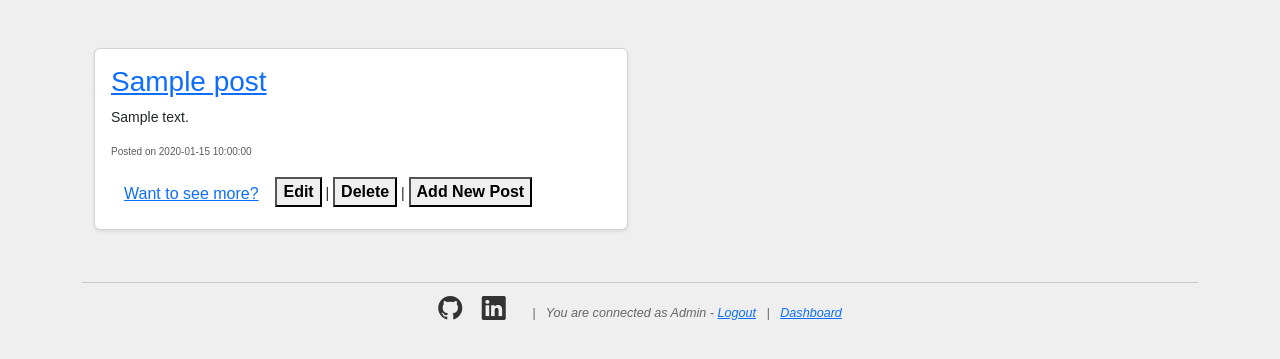
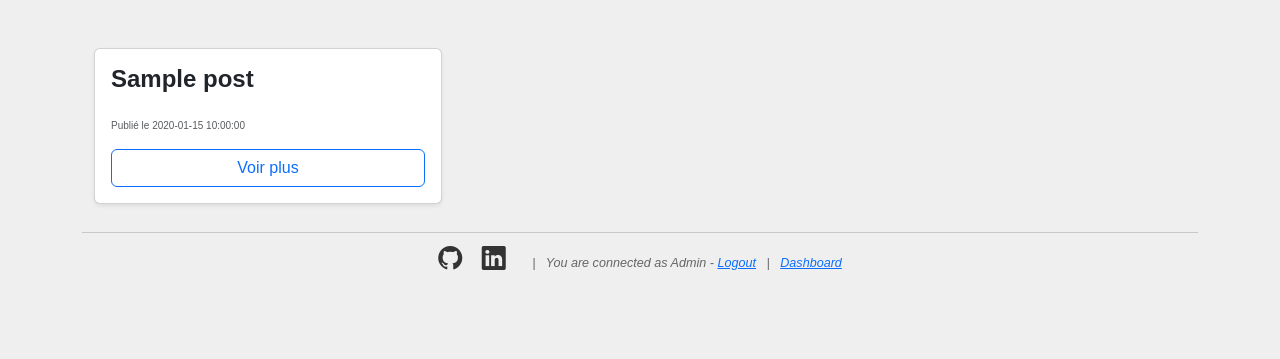
Before and after one commit to tcardo06/php_blog_mvc, a PHP site: page /index.php?p=blog in a window 1280 px wide. Shown: the part 56-415 px from the top of the page. Run offline with PHP 8.4, Linux system fonts and the light colour scheme; the visitor is signed in with stand-in values (Sample User, id 1); tables that the repository leaves empty hold one stand-in row (values such as "Sample post"); data that the repository does not hold is empty.

Commit message:
post list with new style + new data usage

```diff
--- a/Controller/Blog.php
+++ b/Controller/Blog.php
@@ -30,9 +30,9 @@ class Blog
     public function index()
     {
         $this->oUtil->oPosts = $this->oModel->get(0, self::MAX_POSTS); // Get only the latest X posts
+        $this->oUtil->getView('blog');
+    }
 
-        $this->oUtil->getView('index');
-    }
 
     public function post()
     {
--- a/View/blog.php
+++ b/View/blog.php
@@ -2,49 +2,43 @@
 
 <div class="container mt-5">
     <?php if (empty($this->oPosts)): ?>
-        <p class="alert alert-warning">There are no Blog Posts yet.</p>
+        <p class="alert alert-warning">Aucun article de blog pour le moment.</p>
         <?php if (!empty($_SESSION['is_logged']) && $_SESSION['role'] === 'admin'): ?>
         <p>
-            <button type="button" onclick="window.location='<?=ROOT_URL?>?p=blog&amp;a=add'" class="btn btn-primary">Add Your First Blog Post!</button>
+            <button type="button" onclick="window.location='<?=ROOT_URL?>?p=blog&amp;a=add'" class="btn btn-primary">Ajoutez votre premier post de blog !</button>
         </p>
         <?php endif; ?>
     <?php else: ?>
-        <div class="row">
+        <div class="row row-cols-1 row-cols-md-2 row-cols-lg-3 g-4">
             <?php foreach ($this->oPosts as $oPost): ?>
-                <div class="col-md-6 mb-4">
-                    <div class="card shadow-sm">
-                        <div class="card-body">
-                            <h3 class="card-title">
-                                <a href="<?=ROOT_URL?>?p=blog&amp;a=post&amp;id=<?=$oPost->id?>" class="text-primary">
+                <div class="col">
+                    <div class="card h-100 shadow-sm">
+                        <div class="card-body d-flex flex-column">
+                            <!-- Blog Post Title -->
+                            <h4 class="card-title">
+                                <a href="<?=ROOT_URL?>?p=blog&amp;a=post&amp;id=<?=$oPost->id?>" class="text-dark" style="text-decoration: none; font-weight: bold;">
                                     <?=htmlspecialchars($oPost->title)?>
                                 </a>
-                            </h3>
-                            <p class="card-text"><?=nl2br(htmlspecialchars(mb_strimwidth($oPost->body, 0, 100, '...')))?></p>
-                            <p class="text-muted small">Posted on <?=$oPost->createdDate?></p>
-                            <a href="<?=ROOT_URL?>?p=blog&amp;a=post&amp;id=<?=$oPost->id?>" class="btn btn-link">Want to see more?</a>
+                            </h4>
 
-                            <!-- Only show buttons if the user is an admin -->
-                            <?php if (isset($_SESSION['role']) && $_SESSION['role'] === 'admin'): ?>
-                                <div class="d-flex justify-content-between">
-                                    <a href="<?=ROOT_URL?>?p=blog&amp;a=edit&amp;id=<?=$oPost->id?>" class="btn btn-warning">Edit</a>
-                                    <form action="<?=ROOT_URL?>?p=blog&amp;a=delete&amp;id=<?=$oPost->id?>" method="post" onsubmit="return confirm('Are you sure you want to delete this post?');">
-                                        <button type="submit" name="delete" class="btn btn-danger">Delete</button>
-                                    </form>
-                                </div>
+                            <!-- Display the preview text -->
+                            <p class="card-text flex-grow-1"><?=nl2br(htmlspecialchars(mb_strimwidth($oPost->preview, 0, 100, '...'))) ?></p>
+
+                            <!-- Post Date (Check if the post was updated) -->
+                            <?php if (!empty($oPost->updatedDate) && $oPost->updatedDate !== '0000-00-00 00:00:00'): ?>
+                                <p class="text-muted small">Mis à jour le <?=$oPost->updatedDate?></p>
+                            <?php else: ?>
+                                <p class="text-muted small">Publié le <?=$oPost->createdDate?></p>
                             <?php endif; ?>
+
+                            <!-- 'See More' Button -->
+                            <a href="<?=ROOT_URL?>?p=blog&amp;a=post&amp;id=<?=$oPost->id?>" class="btn btn-outline-primary mt-auto">Voir plus</a>
                         </div>
                     </div>
                 </div>
             <?php endforeach ?>
         </div>
     <?php endif; ?>
-
-    <!-- "Add New Post" button, only for admins -->
-    <?php if (!empty($_SESSION['is_logged']) && isset($_SESSION['role']) && $_SESSION['role'] === 'admin'): ?>
-        <div class="mt-3">
-            <button type="button" onclick="window.location='<?=ROOT_URL?>?p=blog&amp;a=add'" class="btn btn-primary">Add New Post</button>
-        </div>
-    <?php endif; ?>
 </div>
 
 <?php require 'inc/footer.php'; ?>
```
